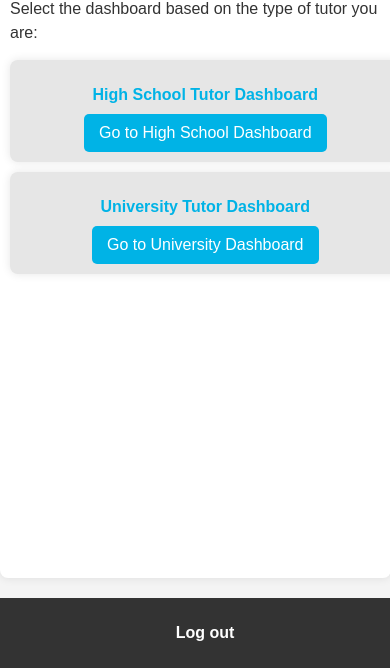
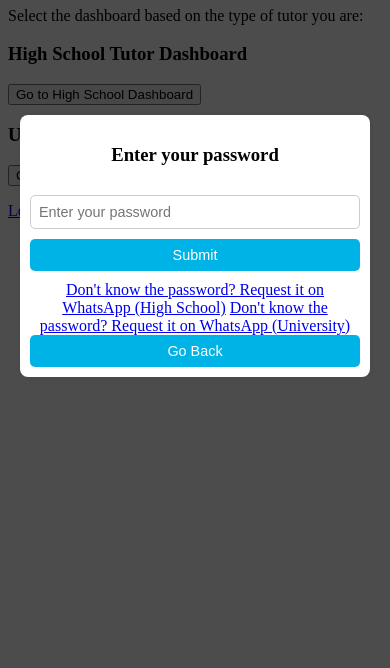
Before and after one commit to Christofearans/infinity-academy, a website: page public/tutor.html in a window 390 px wide. Shown: the part 176-844 px from the top of the page. Drawn offline with Linux system fonts and the light colour scheme.

Commit message:
tutor.html

```diff
--- a/public/tutor.html
+++ b/public/tutor.html
@@ -4,96 +4,10 @@
   <meta charset="UTF-8">
   <meta name="viewport" content="width=device-width, initial-scale=1.0">
   <title>Tutor Dashboard - Infinity Academy</title>
+
+
   <style>
-  body {
-    font-family: Arial, sans-serif;
-    background-color: #f4f4f4;
-    color: #333;
-    margin: 0;
-    padding: 0;
-    display: flex;
-    flex-direction: column;
-    min-height: 100vh;
-  }
-
-  header {
-    background-color: #333;
-    color: #fff;
-    width: 100%;
-    padding: 15px 10px;
-    text-align: center;
-  }
-
-  header h1 {
-    font-size: 2rem;
-    margin: 0;
-  }
-
-  header p {
-    font-size: 1rem;
-    margin: 5px 0 0;
-  }
-
-  .dashboard-container {
-    width: 90%;
-    max-width: 1200px;
-    margin: 20px auto;
-    padding: 15px;
-    background-color: #fff;
-    border-radius: 8px;
-    box-shadow: 0 0 10px rgba(0, 0, 0, 0.1);
-    flex-grow: 1;
-  }
-
-  .dashboard-container h2 {
-    color: #00b3e6;
-    font-size: 1.8rem;
-    margin-bottom: 15px;
-  }
-
-  .dashboard-container p {
-    font-size: 1rem;
-    margin-bottom: 15px;
-    line-height: 1.5;
-  }
-
-  .functions {
-    display: flex;
-    justify-content: space-between;
-    gap: 20px;
-    margin-top: 15px;
-  }
-
-  .functions div {
-    background-color: #e6e6e6;
-    padding: 15px;
-    width: 48%;
-    border-radius: 8px;
-    box-shadow: 0 0 10px rgba(0, 0, 0, 0.1);
-    text-align: center;
-  }
-
-  .functions div h3 {
-    color: #00b3e6;
-    margin-bottom: 10px;
-    font-size: 1.2rem;
-  }
-
-  .functions div button {
-    background-color: #00b3e6;
-    color: white;
-    padding: 10px 15px;
-    border: none;
-    border-radius: 5px;
-    cursor: pointer;
-    font-size: 1rem;
-  }
-
-  .functions div button:hover {
-    background-color: #008c99;
-  }
-
-  /* Popup Overlay for Password Input */
+  /* General Popup Overlay */
   .overlay {
     position: fixed;
     top: 0;
@@ -101,140 +15,77 @@
     width: 100%;
     height: 100%;
     background-color: rgba(0, 0, 0, 0.7);
-    display: none; /* Hidden by default */
+    display: flex;
     justify-content: center;
     align-items: center;
     z-index: 1000;
   }
 
+  /* Popup Box */
   .popup {
     background-color: #fff;
     padding: 15px;
     border-radius: 8px;
     box-shadow: 0 0 10px rgba(0, 0, 0, 0.1);
     text-align: center;
-    width: 90%;
-    max-width: 400px;
+    width: 90%; /* Default width */
+    max-width: 350px; /* Prevents it from being too large */
+    box-sizing: border-box;
   }
 
+  /* Input Field */
   .popup input {
-    padding: 8px;
+    width: 100%; /* Full width on smaller devices */
+    padding: 10px;
     font-size: 1rem;
-    margin-right: 5px;
+    margin: 10px 0;
     border: 1px solid #ccc;
     border-radius: 5px;
-    width: 70%;
+    box-sizing: border-box;
   }
 
+  /* Buttons */
   .popup button {
-    padding: 8px 12px;
+    width: 100%; /* Buttons fit screen width on small devices */
+    padding: 10px;
+    font-size: 1rem;
     background-color: #00b3e6;
     color: white;
     border: none;
     border-radius: 5px;
     cursor: pointer;
-    font-size: 1rem;
   }
 
   .popup button:hover {
     background-color: #008c99;
   }
 
+  /* Error Message */
   .popup .error-message {
     color: red;
+    font-size: 0.9rem;
     margin-top: 10px;
   }
 
-  .whatsapp-link {
-    margin-top: 10px;
-    display: block;
-    text-decoration: none;
-    color: #00b3e6;
-    font-weight: bold;
-    font-size: 1rem;
-  }
-
-  .whatsapp-link:hover {
-    text-decoration: underline;
-  }
-
-  footer {
-    background-color: #333;
-    color: #fff;
-    padding: 10px;
-    text-align: center;
-    width: 100%;
-    position: relative;
-    margin-top: auto;
-  }
-
-  footer a {
-    color: #fff;
-    text-decoration: none;
-    font-weight: bold;
-  }
-
-  footer a:hover {
-    text-decoration: underline;
-  }
-
-  /* Responsive Design */
-  @media (max-width: 768px) {
-    header h1 {
-      font-size: 1.5rem;
+  /* Responsive Fix for Popup */
+  @media (max-width: 480px) {
+    .popup {
+      width: 90%; /* Smaller width on very small screens */
+      padding: 10px; /* Reduced padding */
     }
 
-    header p {
+    .popup input {
+      padding: 8px;
       font-size: 0.9rem;
     }
 
-    .functions {
-      flex-direction: column;
-      gap: 10px;
-    }
-
-    .functions div {
-      width: 100%;
-      padding: 10px;
-    }
-
-    .dashboard-container {
-      width: 95%;
-      padding: 10px;
-    }
-
-    .dashboard-container h2 {
-      font-size: 1.5rem;
-    }
-
-    .popup input {
-      width: 100%;
-      margin-bottom: 10px;
-    }
-
     .popup button {
-      width: 100%;
-    }
-  }
-
-  @media (max-width: 480px) {
-    header h1 {
-      font-size: 1.2rem;
-    }
-
-    .dashboard-container h2 {
-      font-size: 1.2rem;
-    }
-
-    .functions div h3 {
-      font-size: 1rem;
-    }
-
-    .popup {
-      width: 95%;
+      padding: 8px;
+      font-size: 0.9rem;
     }
   }
 </style>
+
 
 </head>
 <body>
```
